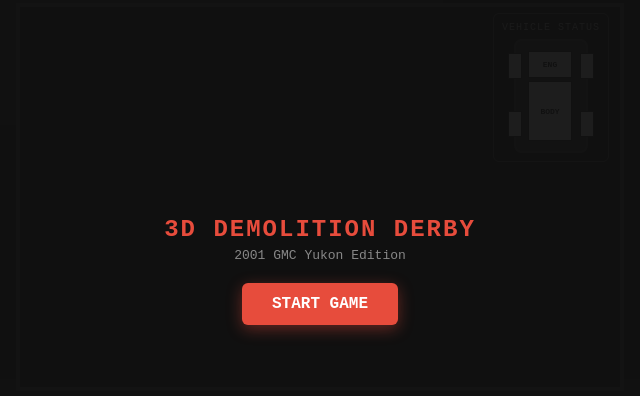
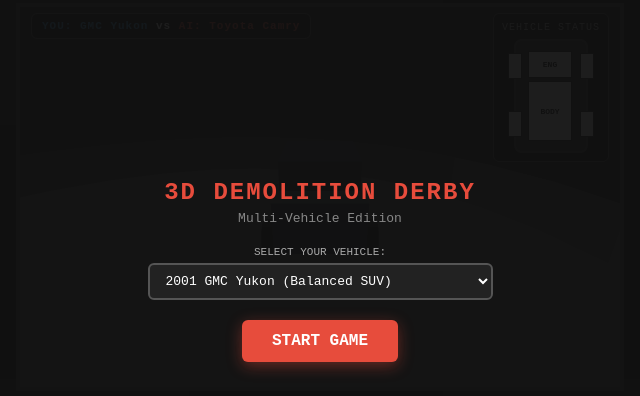
Before and after one commit to grandsonbest733-ctrl/Al-Most-A-Game, a plain HTML site: page index.html in a window 1280 px wide. Shown: the part 130-526 px from the top of the page, without its empty margins (320-960 px from the left). Drawn offline with nearby package versions, Linux system fonts and the light colour scheme; animation ran at ten frames a second.

Commit message:
Update index.html

```diff
--- a/index.html
+++ b/index.html
@@ -3,20 +3,27 @@
 <head>
     <meta charset="UTF-8">
     <meta name="viewport" content="width=device-width, initial-scale=1.0">
-    <title>3D Demolition Derby: 2001 GMC Yukon</title>
+    <title>3D Demolition Derby: Multi-Vehicle Edition</title>
 
-    <!-- Link to your CSS file -->
     <link rel="stylesheet" href="style.css">
-
-    <!-- Load Three.js Library -->
     <script src="https://cdnjs.cloudflare.com/ajax/libs/three.js/r128/three.min.js"></script>
 </head>
 <body>
 
-    <!-- Home Screen Overlay -->
+    <!-- Home Screen Overlay with Vehicle Selector -->
     <div id="startScreen">
         <div id="startTitle">3D DEMOLITION DERBY</div>
-        <div id="startSub">2001 GMC Yukon Edition</div>
+        <div id="startSub">Multi-Vehicle Edition</div>
+
+        <div id="selectorContainer">
+            <label style="font-size: 11px; color: #aaa; margin-bottom: 5px;">SELECT YOUR VEHICLE:</label>
+            <select id="vehicleSelect">
+                <option value="yukon">2001 GMC Yukon (Balanced SUV)</option>
+                <option value="camry">2013 Toyota Camry (Fast & Agile Sedan)</option>
+                <option value="ram">2012 Dodge Ram (Heavy Tank Truck)</option>
+            </select>
+        </div>
+
         <button id="startButton">START GAME</button>
     </div>
 
@@ -32,7 +39,12 @@
     <div id="gameContainer">
         <canvas id="webglCanvas"></canvas>
 
-        <!-- Mini Yukon Graphical Component Damage HUD -->
+        <!-- Live Matchup Indicator at Top -->
+        <div id="matchupHud">
+            <span id="playerMatchupText" style="color: #3498db;">YOU: Yukon</span> vs <span id="aiMatchupText" style="color: #e74c3c;">AI: Camry</span>
+        </div>
+
+        <!-- Graphical Component Damage HUD -->
         <div id="hud">
             <div id="hudTitle">VEHICLE STATUS</div>
             <div id="carHudGraphic">
@@ -52,7 +64,6 @@
 
     <div id="ui">Destroy the AI opponent before it wrecks you!</div>
 
-    <!-- Link to your JavaScript file (game.js) -->
     <script src="game.js"></script>
 </body>
 </html>
```
